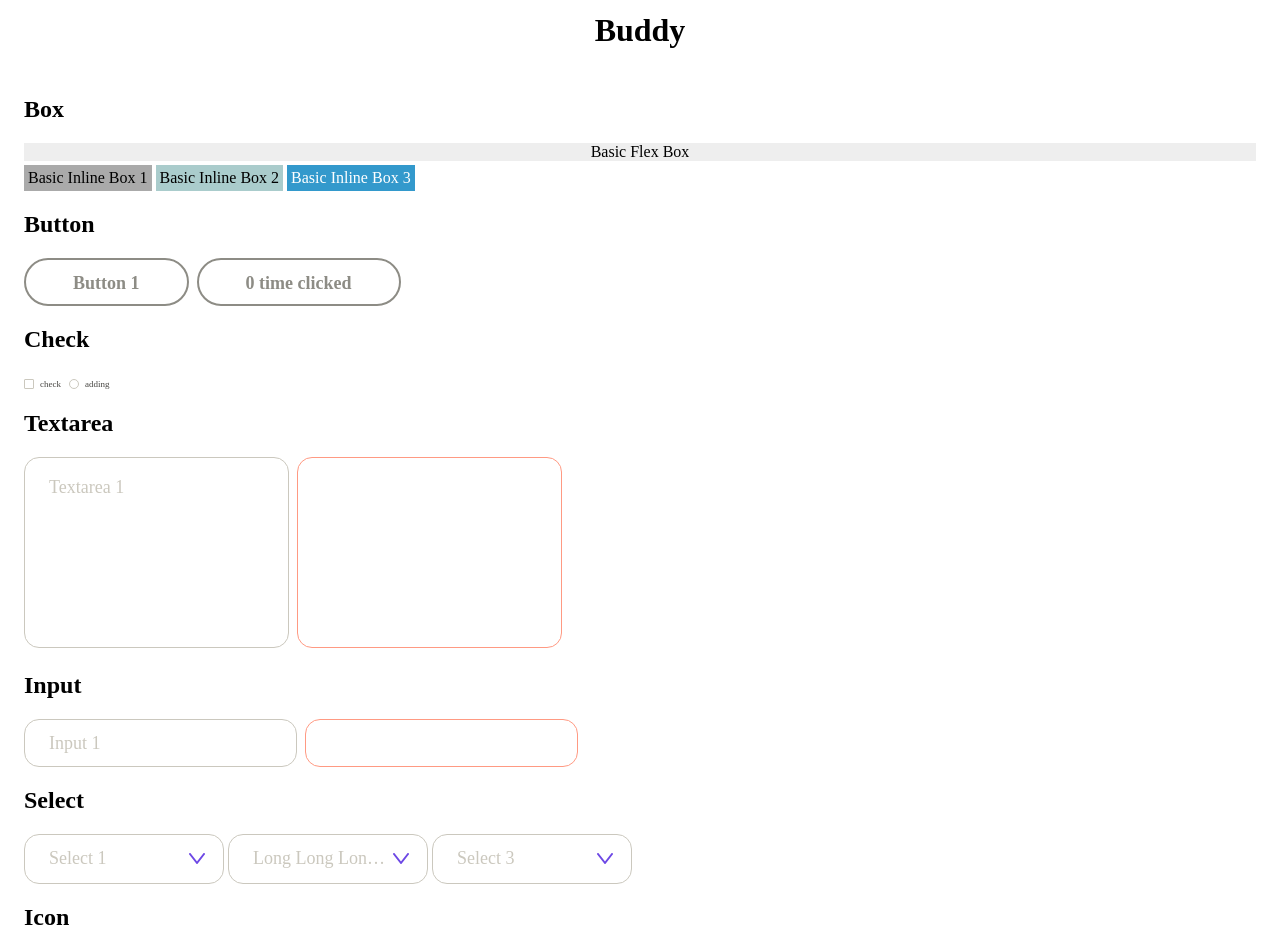
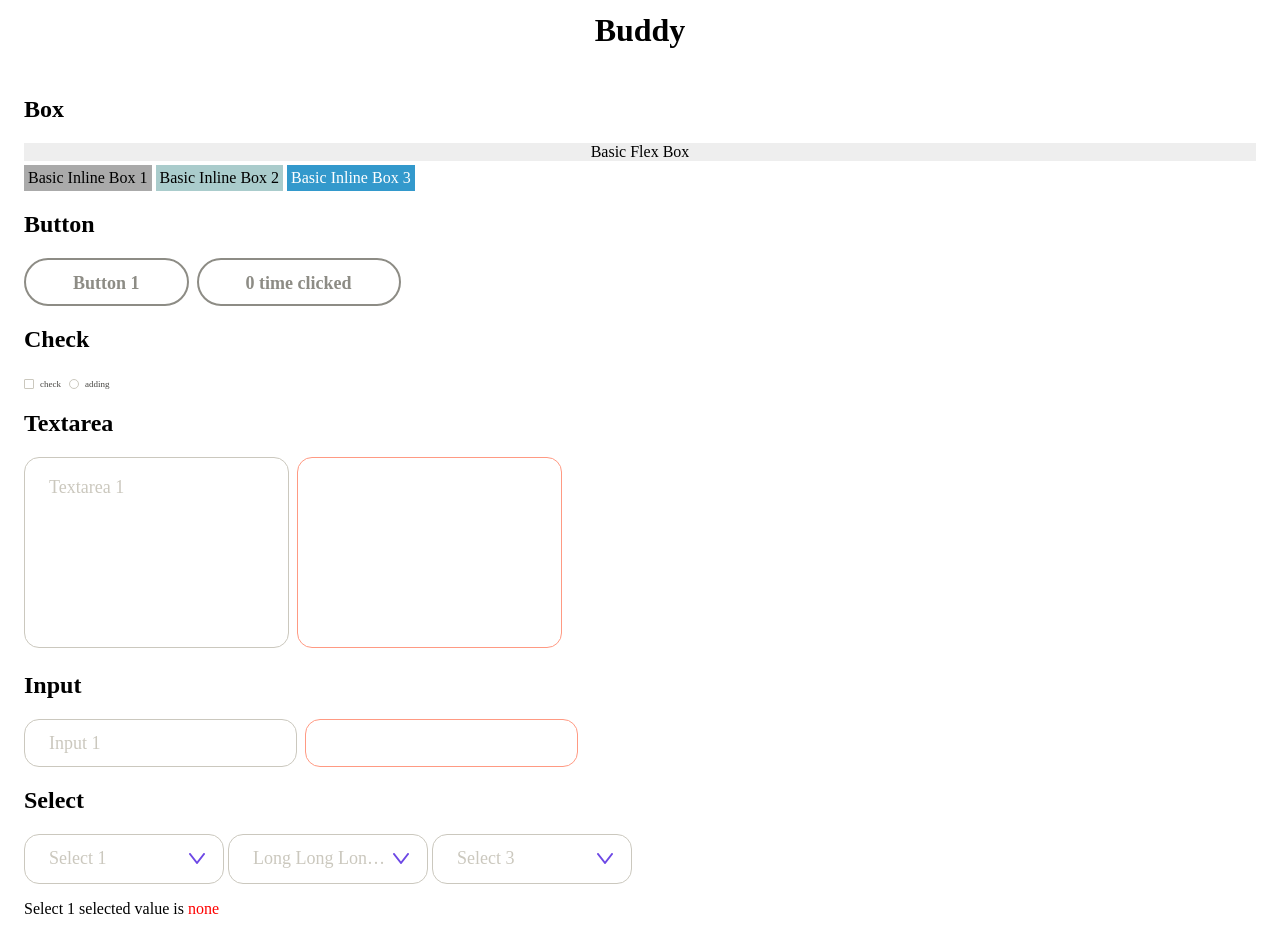
Before and after one commit to kmu-kcc/buddy-frontend, a React (Create React App) app: page /test in a window 1280 px wide. Shown: the top 942 px of the page. Built offline with nearby package versions, Linux system fonts and the light colour scheme; a web font is replaced by a local one.

Commit message:
Update Select usage in test page

```diff
--- a/src/pages/Test.tsx
+++ b/src/pages/Test.tsx
@@ -12,25 +12,28 @@ export const Test = () => {
   const [count, setCount] = useState(0);
   const [textValue, setTextValue] = useState('');
   const [inputTextValue, setInputTextValue] = useState('');
+  const [check, setCheck] = useState(false);
+  const [secondCheck, setSecondCheck] = useState(false);
+  const [selected, setSelected] = useState('none');
+
   const handleClick = useCallback(() => {
     setCount(count + 1);
   }, [count, setCount]);
-  const handleTextareaChange =
-  useCallback((event: React.ChangeEvent<HTMLTextAreaElement>) => {
+  const handleTextareaChange = useCallback((event: React.ChangeEvent<HTMLTextAreaElement>) => {
     setTextValue(event.target.value);
   }, [setTextValue]);
-  const handleInputChange =
-  useCallback((event: React.ChangeEvent<HTMLInputElement>) => {
+  const handleInputChange = useCallback((event: React.ChangeEvent<HTMLInputElement>) => {
     setInputTextValue(event.target.value);
   }, [setInputTextValue]);
-  const [check, setCheck] = useState(false);
   const handleCheck = useCallback(() => {
     setCheck(!check);
   }, [check, setCheck]);
-  const [secondCheck, setSecondCheck] = useState(false);
   const handleSecondCheck = useCallback(() => {
     setSecondCheck(!secondCheck);
   }, [secondCheck, setSecondCheck]);
+  const handleSelect = useCallback((index: number, value: string) => {
+    setSelected(value);
+  }, [setSelected]);
 
   return (
     <Wrapper>
@@ -63,7 +66,7 @@ export const Test = () => {
         value={inputTextValue} placeholder='Input 1' />
       <Input mr='8px' value='' error />
       <h2>Select</h2>
-      <Select width='200px' placeholder='Select 1'>
+      <Select width='200px' placeholder='Select 1' onSelect={handleSelect}>
         <option>Selection 1</option>
         <option>Selection 2</option>
         <option>Selection 3</option>
@@ -84,6 +87,9 @@ export const Test = () => {
         <option>Selection 2</option>
         <option>Selection 3</option>
       </Select>
+      <Box>
+        <p>Select 1 selected value is <span style={{color: '#f00'}}>{selected}</span></p>
+      </Box>
       <h2>Icon</h2>
       <Box isInlineFlex minWidth='100px' height='70px' flexDirection='column' alignItems='center'>
         <Arrow scale={1.5} color='#000' />
```
